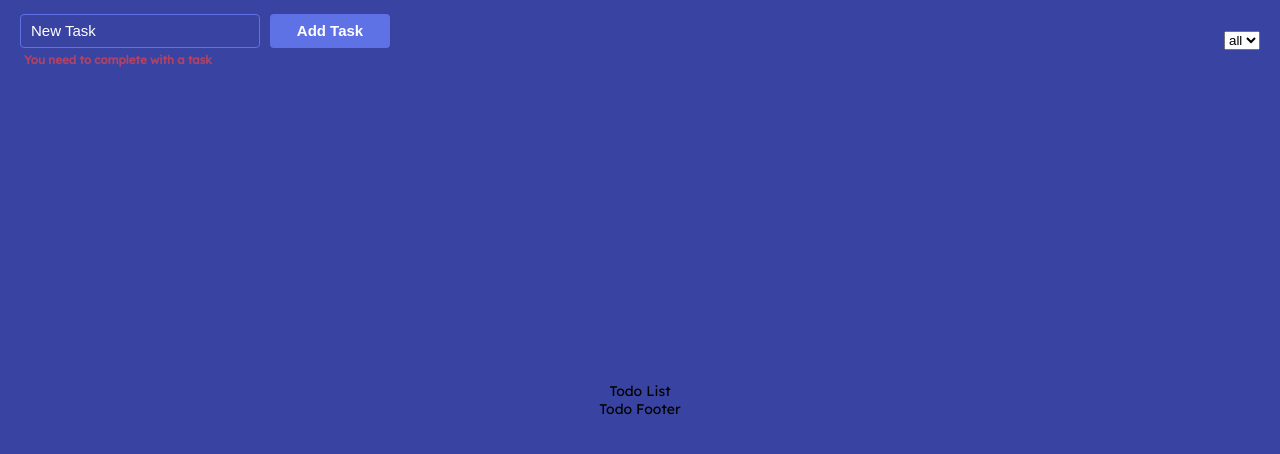
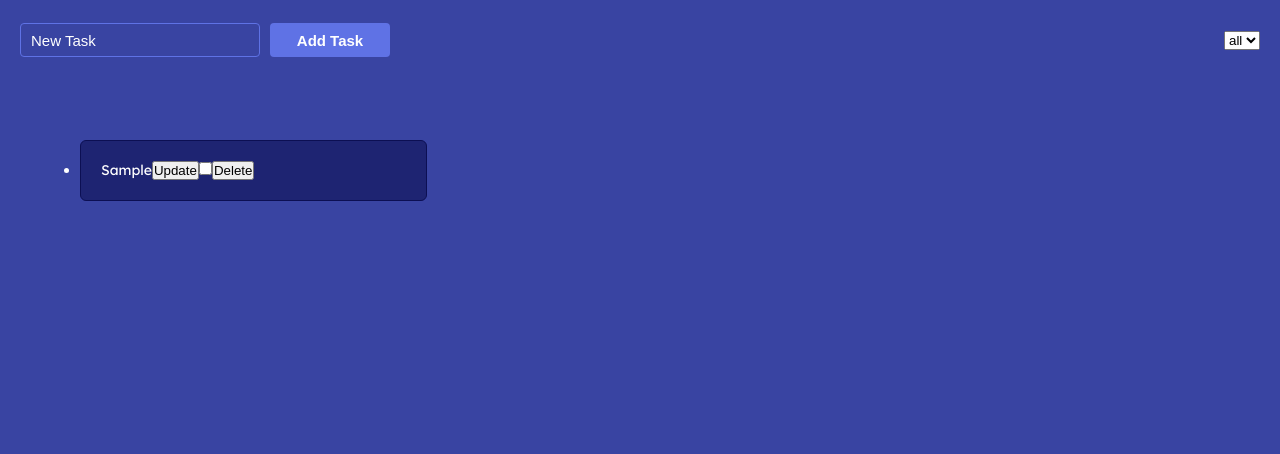
Before and after one commit to Babi-dev/project-todos-crud, a React (Create React App) app: page / in a window 1280 px wide. Both pictures are taken after typing "Sample" into the empty fields and a click on the button "Add Task". Shown: the top 454 px of the page. Built offline with nearby package versions, Linux system fonts and the light colour scheme.

Commit message:
adding features and listing

```diff
--- a/src/components/Header/Header.jsx
+++ b/src/components/Header/Header.jsx
@@ -2,8 +2,8 @@ import React from "react";
 
 import { ContentHeader } from "./Header.style";
 
-function Header({ children }) {
+const Header = ({ children }) => {
   return <ContentHeader>{children}</ContentHeader>;
-}
+};
 
 export default Header;
--- a/src/components/Header/Header.style.js
+++ b/src/components/Header/Header.style.js
@@ -1,7 +1,7 @@
 import styled from "styled-components";
 
 export const ContentHeader = styled.header`
-  position: fixed;
+  position: absolute;
   display: flex;
   justify-content: space-between;
   align-content: center;
--- a/src/pages/TodoApp/TodoApp.jsx
+++ b/src/pages/TodoApp/TodoApp.jsx
@@ -2,6 +2,7 @@ import React from "react";
 
 import Header from "../../components/Header/Header";
 import TodoCreator from "./containers/TodoCreator/TodoCreator";
+import TodoList from "./containers/TodoList/TodoList";
 
 function TodoApp() {
   return (
@@ -12,8 +13,8 @@ function TodoApp() {
           <option>all</option>
         </select>
       </Header>
-      <main>Todo List</main>
-      <footer>Todo Footer</footer>
+      <TodoList />
+      {/* <footer>Todo Footer</footer> */}
     </>
   );
 }
--- a/src/pages/TodoApp/containers/TodoCreator/TodoCreate.style.js
+++ b/src/pages/TodoApp/containers/TodoCreator/TodoCreate.style.js
@@ -51,4 +51,9 @@ export const Button = styled.button`
   :hover {
     background-color: #0c0f53;
   }
+
+  :disabled {
+    opacity: 0.6;
+    background-color: #5f72e5;
+  }
 `;
--- a/src/pages/TodoApp/containers/TodoCreator/TodoCreator.jsx
+++ b/src/pages/TodoApp/containers/TodoCreator/TodoCreator.jsx
@@ -24,13 +24,13 @@ function TodoCreator() {
     }),
     onSubmit: (values, formikBag) => {
       dispatchToTodos(todosActions.addTodo(values.title));
-      formikBag.setFieldValue("title", "");
+      formikBag.setFieldValue("title", "", false);
     }
   });
 
   const inputTitle = useRef(null);
   useEffect(() => {
-    inputTitle.current.focus();
+    // inputTitle.current.focus();
   }, [inputTitle]);
 
   return (
--- /dev/null
+++ b/src/pages/TodoApp/containers/TodoList/TodoList.jsx
@@ -0,0 +1,75 @@
+import React, { useContext, useState, useCallback } from "react";
+
+import TodosContext from "../../../../store/todos/Context";
+import * as todosActions from "../../../../store/todos/actions/actions";
+
+import TodoItem from "./components/TodoItem/TodoItem";
+import TodoModal from "./components/TodoModal/TodoModal";
+
+import { Content, List } from "./TodoList.style";
+
+function TodoList() {
+  const { todos, dispatchToTodos } = useContext(TodosContext);
+
+  const [curId, setCurId] = useState(null);
+  const [showModal, setShowModal] = useState(false);
+
+  const handleTitleUpdate = useCallback(
+    (id, title) => {
+      dispatchToTodos(todosActions.toggleTodoTitle(id, title));
+    },
+    [dispatchToTodos]
+  );
+
+  const handleDelete = useCallback(
+    id => {
+      dispatchToTodos(todosActions.removeTodo(id));
+    },
+    [dispatchToTodos]
+  );
+
+  const handleStatusUpdate = useCallback(
+    (id, completed) => {
+      dispatchToTodos(todosActions.toggleTodoStatus(id, completed));
+    },
+    [dispatchToTodos]
+  );
+
+  const handleModalOpen = useCallback(id => {
+    setCurId(id);
+    setShowModal(true);
+  }, []);
+
+  const handleModalClose = useCallback(() => {
+    setShowModal(false);
+  }, []);
+
+  return (
+    <Content>
+      <List>
+        {todos?.map(todo => {
+          return (
+            <TodoItem
+              key={todo.id}
+              id={todo.id}
+              title={todo.title}
+              completed={todo.completed}
+              onModalOpen={handleModalOpen}
+              onStatusUpdate={handleStatusUpdate}
+              onDelete={handleDelete}
+            />
+          );
+        })}
+      </List>
+      {showModal && (
+        <TodoModal
+          id={curId}
+          onModalClose={handleModalClose}
+          onTitleUpdate={handleTitleUpdate}
+        />
+      )}
+    </Content>
+  );
+}
+
+export default TodoList;
--- /dev/null
+++ b/src/pages/TodoApp/containers/TodoList/TodoList.style.js
@@ -0,0 +1,32 @@
+import styled from "styled-components";
+
+export const Content = styled.main`
+  width: 100%;
+  height: calc(100vh - 80px);
+  top: 40px;
+  padding: 40px 60px;
+
+  position: relative;
+  display: flex;
+  justify-content: flex-start;
+  align-items: flex-start;
+  align-content: flex-start;
+  overflow-y: scroll;
+`;
+
+export const List = styled.ul`
+  width: 100%;
+  display: grid;
+  grid-template-columns: 1fr 1fr 1fr;
+  align-items: center;
+`;
+
+export const ListItem = styled.li`
+  padding: 20px;
+  margin: 20px;
+  border-radius: 6px;
+
+  color: #fff;
+  border: 1px solid #0c0f53;
+  background-color: rgba(12, 15, 83, 0.6);
+`;
--- /dev/null
+++ b/src/pages/TodoApp/containers/TodoList/components/TodoItem/TodoItem.jsx
@@ -0,0 +1,41 @@
+import React, { useState, useCallback, useEffect } from "react";
+
+import { ListItem } from "../../TodoList.style";
+
+const TodoItem = ({
+  id,
+  title,
+  completed,
+  onModalOpen,
+  onStatusUpdate,
+  onDelete
+}) => {
+  const [isChecked, setIsChacked] = useState(completed);
+
+  const handleChange = useCallback(event => {
+    setIsChacked(event.target.checked);
+  }, []);
+
+  useEffect(() => {
+    onStatusUpdate(id, isChecked);
+  }, [onStatusUpdate, id, isChecked]);
+
+  const handleTitleUpdate = useCallback(() => {
+    onModalOpen(id);
+  }, [onModalOpen, id]);
+
+  const hanldeDelete = useCallback(() => {
+    onDelete(id);
+  }, [onDelete, id]);
+
+  return (
+    <ListItem>
+      <span>{title}</span>
+      <button onClick={handleTitleUpdate}>Update</button>
+      <input type="checkbox" value={isChecked} onChange={handleChange} />
+      <button onClick={hanldeDelete}>Delete</button>
+    </ListItem>
+  );
+};
+
+export default TodoItem;
--- /dev/null
+++ b/src/pages/TodoApp/containers/TodoList/components/TodoModal/TodoModal.jsx
@@ -0,0 +1,50 @@
+import React from "react";
+import { useFormik } from "formik";
+import * as yup from "yup";
+
+import {
+  Content,
+  InputContent,
+  Input,
+  ErrMessage,
+  Button
+} from "../../../TodoCreator/TodoCreate.style";
+
+function TodoModal({ onModalClose, onTitleUpdate, id }) {
+  const { getFieldProps, handleSubmit, touched, errors, isValid } = useFormik({
+    initialValues: {
+      title: ""
+    },
+    validationSchema: yup.object({
+      title: yup.string().required("You need to complete with a task")
+    }),
+    onSubmit: (values, formikBag) => {
+      onTitleUpdate(id, values.title);
+      formikBag.setFieldValue("title", "", false);
+    }
+  });
+  return (
+    <>
+      <Content onSubmit={handleSubmit}>
+        <InputContent>
+          <Input
+            type="text"
+            placeholder="New Title"
+            autoComplete="off"
+            // ref={inputTitle}
+            {...getFieldProps("title")}
+          />
+          {touched.title && errors.title ? (
+            <ErrMessage>{errors.title}</ErrMessage>
+          ) : null}
+        </InputContent>
+        <Button type="submit" disabled={!isValid}>
+          Update Task
+        </Button>
+      </Content>
+      <button onClick={onModalClose}>Close</button>
+    </>
+  );
+}
+
+export default TodoModal;
```
